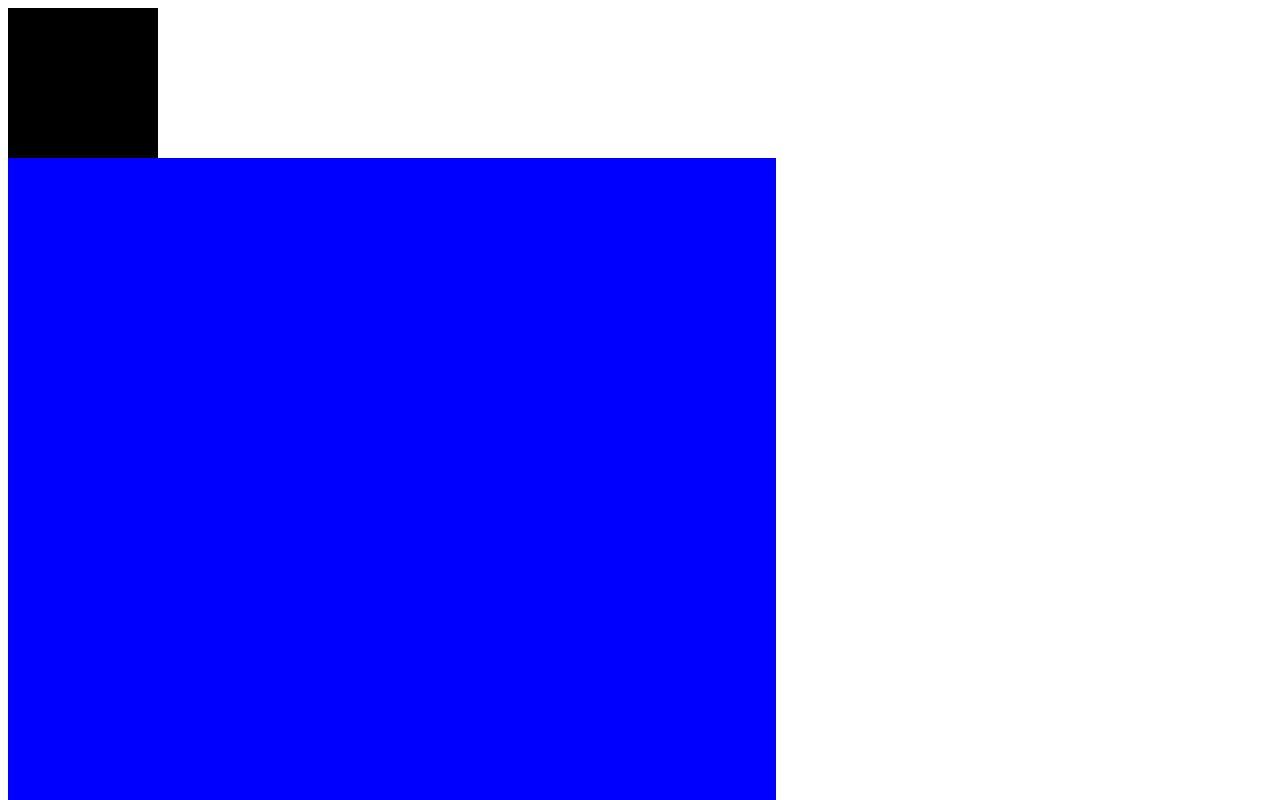
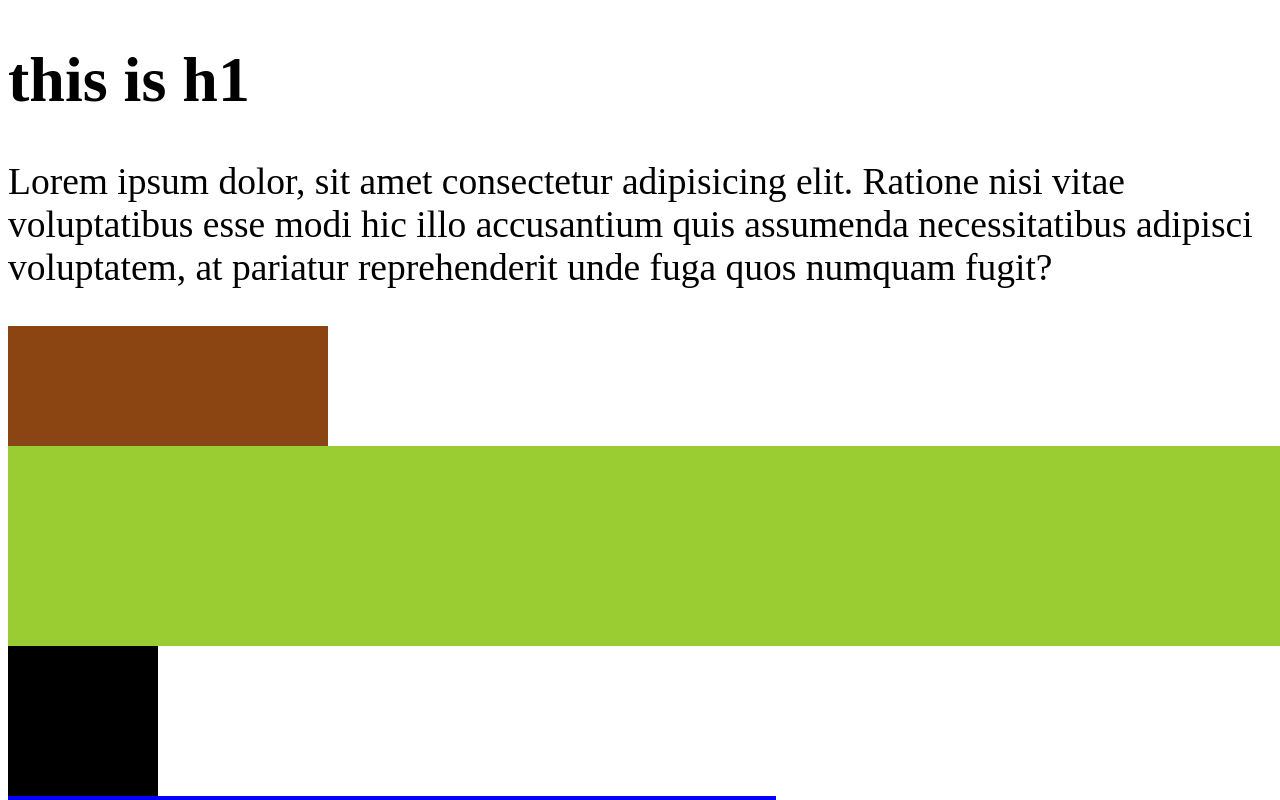
Before and after one commit to Hoodoo42/measurementsUnits, a plain HTML site: page index.html in a window 1280 px wide. Shown: the top 800 px of the page. Drawn offline with Linux system fonts and the light colour scheme.

Commit message:
played  with unti types

```diff
--- a/css/style.css
+++ b/css/style.css
@@ -1,3 +1,8 @@
+header{
+    font-size: 25px;
+}
+
+
 #one{
     background-color: black;
 width: 150px;
@@ -30,3 +35,29 @@ background-color: purple;
     height: 7pc;
 background-color: yellow;
 }
+
+#a{
+    background-color: saddlebrown;
+    width: 25vw;
+    height: 15vh;
+
+}
+
+#b{
+ background-color: yellowgreen;
+ width: 100vw;
+ height: 25vh;
+}
+
+#c{
+background-color: pink;
+width: 15%;
+height: 75%;
+}
+
+h1{
+    font-size: 4rem;
+}
+p{
+    font-size: 1.5em;
+}
--- a/index.html
+++ b/index.html
@@ -10,7 +10,15 @@
     <title>Document</title>
 </head>
 <body>
+<header>
+<h1>this is h1</h1>
+<p>Lorem ipsum dolor, sit amet consectetur adipisicing elit. Ratione nisi vitae voluptatibus esse modi hic illo accusantium quis assumenda necessitatibus adipisci voluptatem, at pariatur reprehenderit unde fuga quos numquam fugit?</p>
+</header>
 
+
+<div id="a"></div>
+<div id="b"></div>
+<div id="c"></div>
     <div id="one"></div>
     <div id="two"></div>
     <div id="three"></div>
```
